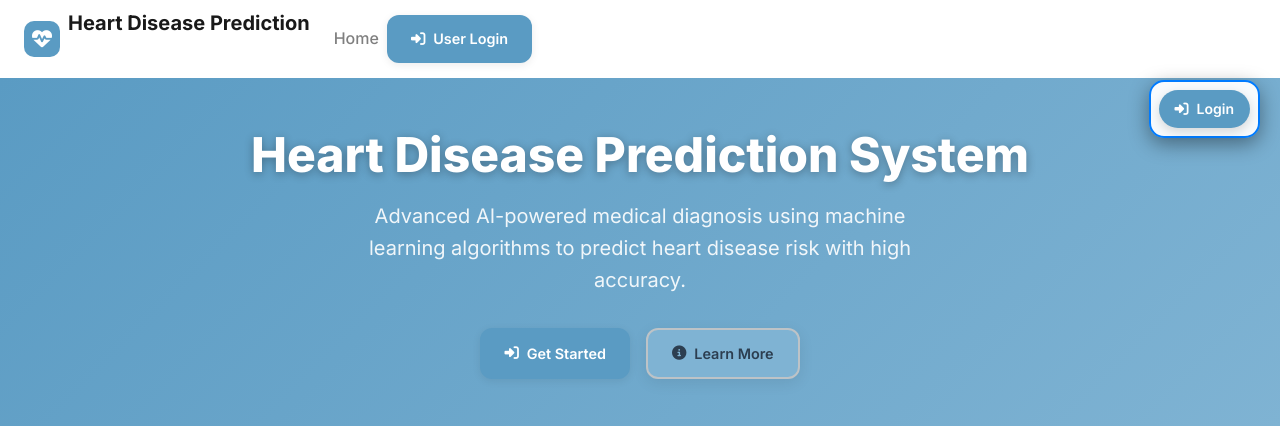
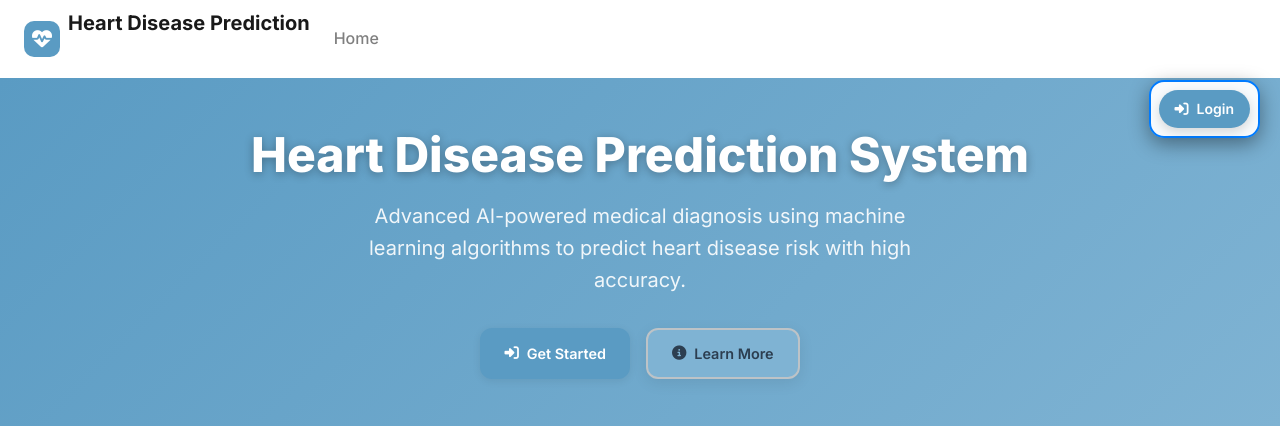
Before and after one commit to sandalisamarasinghe/heart-disease-prediction-fdm, a Django app: page /add_heartdetail/ in a window 1280 px wide. Shown: the top 426 px of the page. Run offline with Django 3.2, Linux system fonts and the light colour scheme; some libraries are stand-ins or nearby versions.

Commit message:
Remove User Login button from navbar
- Removed the 'User Login' button from the navbar
- Users can still access login via the top-right corner button
- Cleaner navbar design with only essential navigation items
- Login functionality remains available in top-right corner

```diff
--- a/apps/core/health/templates/index.html
+++ b/apps/core/health/templates/index.html
@@ -289,11 +289,6 @@
 					<li class="nav-item"><a class="nav-link" href="/add_heartdetail/">Predict Disease</a></li>
 					{% endif %}
 				</ul>
-				<div class="d-flex ms-auto">
-					{% if not request.user.is_authenticated %}
-						<a class="btn-modern btn-primary" href="{% url 'login' %}"><i class="fas fa-sign-in-alt"></i> User Login</a>
-					{% endif %}
-				</div>
 			</div>
 		</div>
 	</nav>
```
